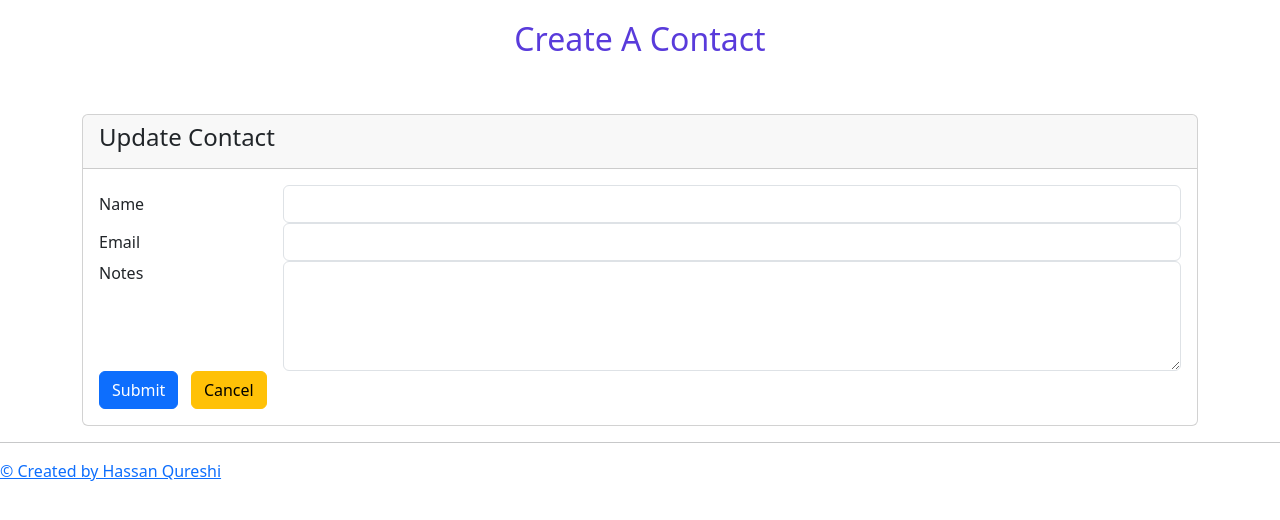
After one commit to qureshi-hassanahmed/hassan_qureshi, a Django app: template contacts/templates/contacts/create_contact.html in a window 1280 px wide. The commit adds this page. Shown: the top 520 px of the page. Run offline with Django 4.2, Linux system fonts and the light colour scheme; the template is opened without the code that fills it: values that come from a table or form of the project are taken from there, others are empty.

Commit message:
create page

```diff
--- /dev/null
+++ b/contacts/templates/contacts/create_contact.html
@@ -0,0 +1,73 @@
+{% extends "base.html" %}
+{% block content %}
+<h1 style="text-align: center; font-size: 2em; padding-top: 20px; color: #593bdb;">
+    Create A Contact
+</h1>
+{% comment %} <h1>Update Contact</h1> {% endcomment %}
+{% comment %} <form method="POST">
+    {% csrf_token %}
+    {{ form.as_p }}
+    <input type="submit" />
+</form> {% endcomment %}
+<br>
+<br>
+<div class="card">
+    <div class="card-header">
+        <h4 class="card-title">Update Contact</h4>
+    </div>
+    <div class="card-body">
+        <div class="basic-form">
+            <form method="POST">
+                {% csrf_token %}
+                <div class="form-group row">
+                    <label class="col-sm-2 col-form-label">Name</label>
+                    <div class="col-sm-10">
+                        {% comment %} <input type="text" class="form-control" name="{{ form.name.name }}"/> {% endcomment %}
+                        {{ form.name }}
+                        {% if form.name.errors %}
+                        <small class="text-danger">
+                            {{ form.name.errors }}
+                        </small>
+                        {% endif %}
+                    </div>
+
+                </div>
+                <div class="form-group row">
+                    <label class="col-sm-2 col-form-label">Email</label>
+                    <div class="col-sm-10">
+                        {% comment %} <input type="email" class="form-control" name="{{ form.email.name }}"/> {% endcomment %}
+                        {{ form.email }}
+                        {% if form.email.errors %}
+                        <small class="text-danger">
+                            {{ form.email.errors }}
+                        </small>
+                        {% endif %}
+                    </div>
+                </div>
+                <div class="form-group row">
+                    <div class="col-sm-2">Notes</div>
+                    <div class="col-sm-10">
+                        {% comment %} <div class="form-check">
+                            <input class="form-check-input" type="checkbox">
+                            <label class="form-check-label">
+                                Example checkbox
+                            </label>
+                        </div> {% endcomment %}
+                        {% comment %} <textarea class="form-control" rows="4" id="comment" name="{{ form.notes.name }}">{{ form.notes.value }}</textarea> {% endcomment %}
+                        {{ form.notes }}
+                    </div>
+                </div>
+                <div class="form-group row">
+                    <div class="col-sm-10">
+                        {% comment %} <input type="submit"  class="btn btn-primary" /> {% endcomment %}
+                        <button type="submit" class="btn btn-primary">Submit</button>
+                        &nbsp;
+                        <a href="{% url 'contact_list' %}" class="btn btn-warning">Cancel</a>
+                    </div>
+                </div>
+            </form>
+        </div>
+    </div>
+</div>
+
+{% endblock content %}
--- a/contacts/urls.py
+++ b/contacts/urls.py
@@ -1,6 +1,6 @@
 from django.urls import path
 
-from .views import  ContactListView
+from .views import  ContactListView, ContactCreateView
 urlpatterns = [
     path("",ContactListView.as_view(), name="contact_list"),
 ]
--- a/contacts/views.py
+++ b/contacts/views.py
@@ -8,3 +8,9 @@ from .test_form import ContactForm # in tutorial this was named contact_form.py
 class ContactListView(ListView):
     model = Contact
     template_name = 'contacts/contact_list.html'
+
+class ContactCreateView(CreateView):
+    model = Contact
+    form_class = ContactForm
+    success_url = reverse_lazy('contact_list')
+    template_name = 'contacts/create_contact.html'
```
Also changed, not shown: contacts/templates/contacts/contact_list.html (+11 -0 lines).
